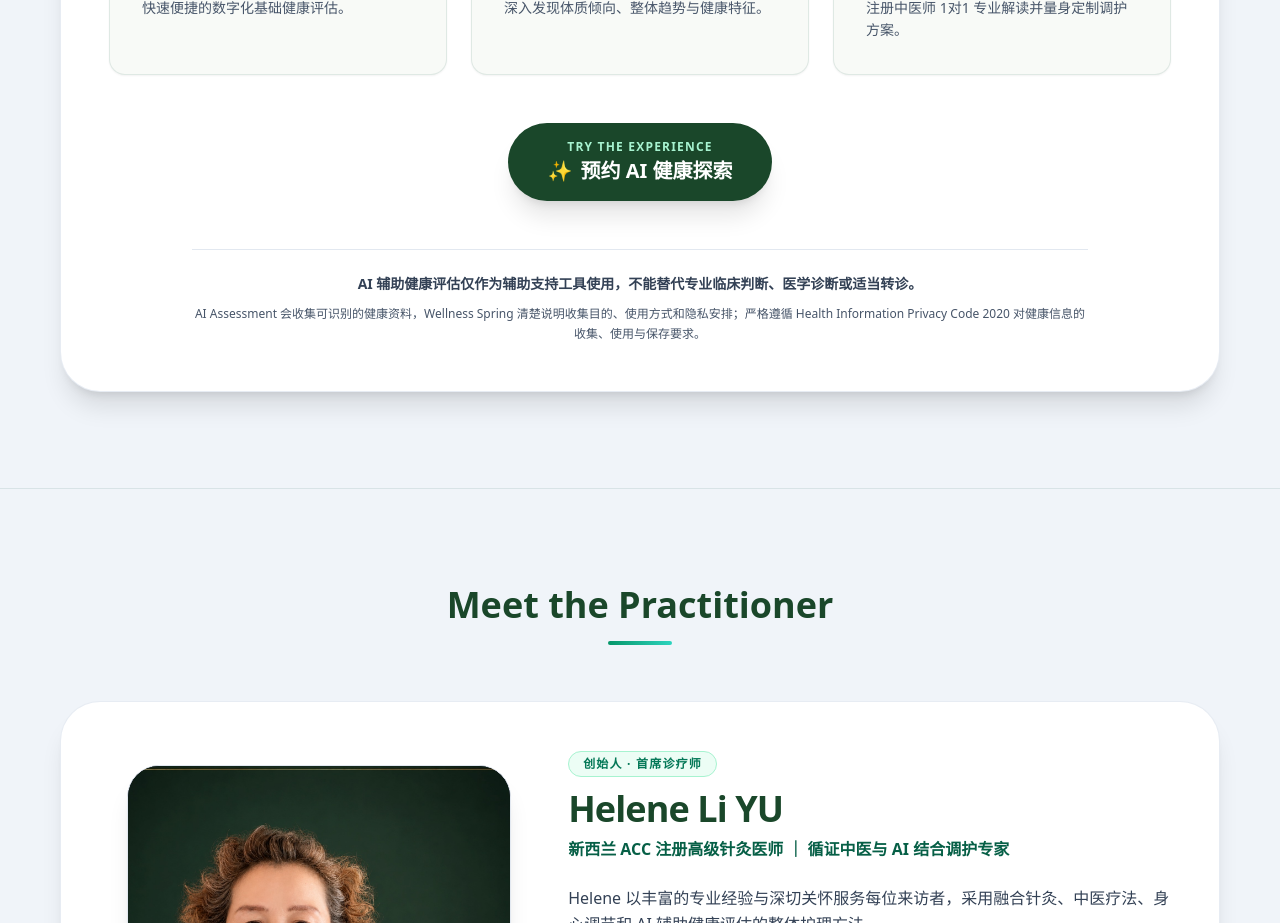
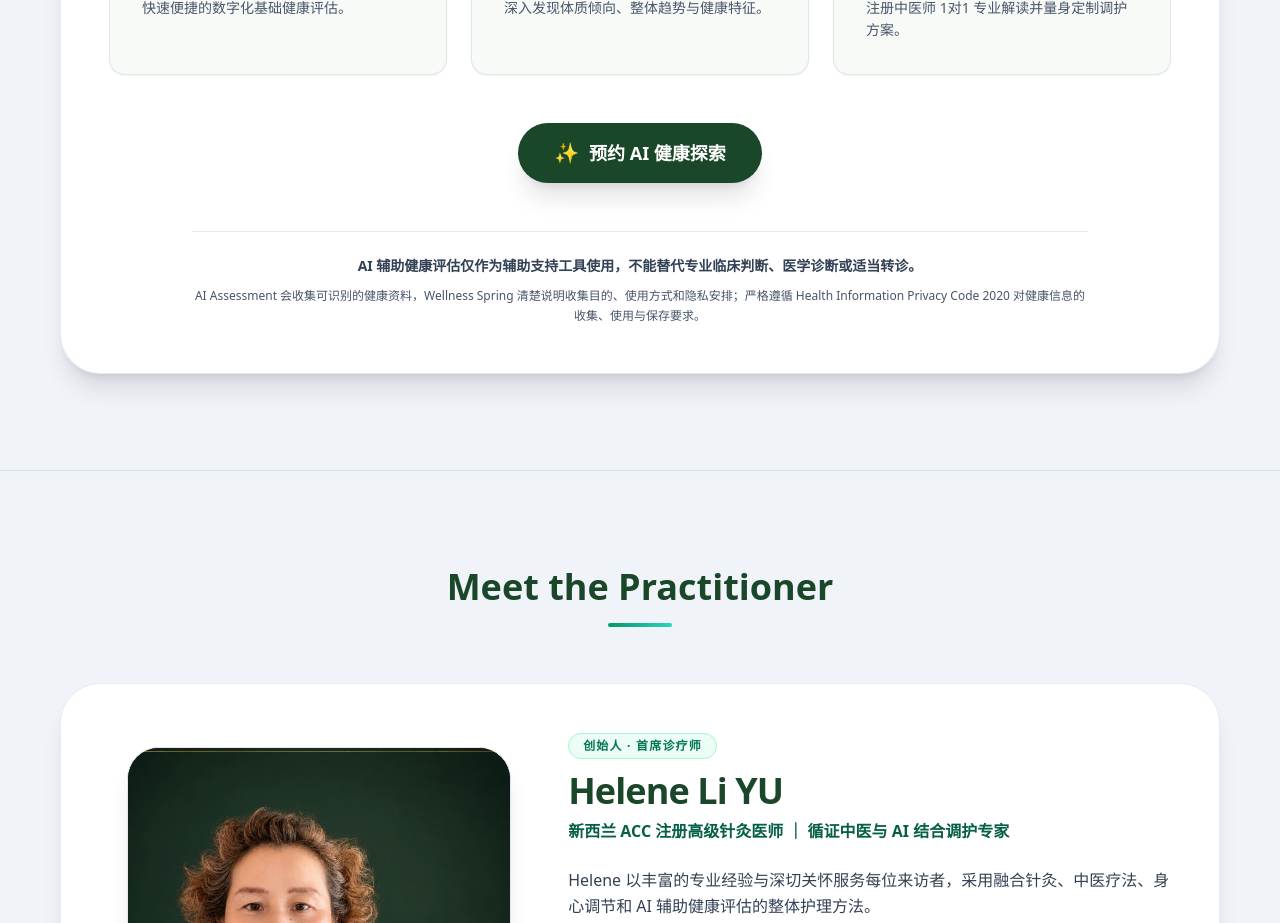
Before and after one commit to gogolf2020-byte/home, a React (Vite) app: page / in a window 1280 px wide. Shown: the part 5180-6103 px from the top of the page. Built offline with nearby package versions, Linux system fonts and the light colour scheme.

Commit message:
style(ai-assessment): simplify button layout to single-line centered action text

```diff
--- a/src/components/AIAssessment.jsx
+++ b/src/components/AIAssessment.jsx
@@ -124,15 +124,10 @@ export default function AIAssessment() {
           <div className="text-center">
             <button
               onClick={() => setIsBookingOpen(true)}
-              className="inline-flex flex-col items-center justify-center bg-primary hover:bg-secondary dark:bg-emerald-600 dark:hover:bg-emerald-500 text-white font-extrabold px-10 py-4 rounded-full shadow-xl transition-all hover:scale-105 active:scale-95 group"
+              className="inline-flex items-center justify-center gap-2.5 bg-primary hover:bg-secondary dark:bg-emerald-600 dark:hover:bg-emerald-500 text-white font-extrabold px-9 py-4 rounded-full text-base sm:text-lg shadow-xl transition-all hover:scale-105 active:scale-95 group"
             >
-              <span className="text-xs uppercase tracking-widest text-emerald-200 dark:text-emerald-100 font-bold mb-0.5">
-                {t('ai.btnTextMain')}
-              </span>
-              <span className="flex items-center gap-2 text-lg sm:text-xl font-black">
-                <span>✨</span>
-                <span>{t('ai.btnTextSub')}</span>
-              </span>
+              <span className="text-xl">✨</span>
+              <span>{t('ai.btnTextSub')}</span>
             </button>
           </div>
 
```
